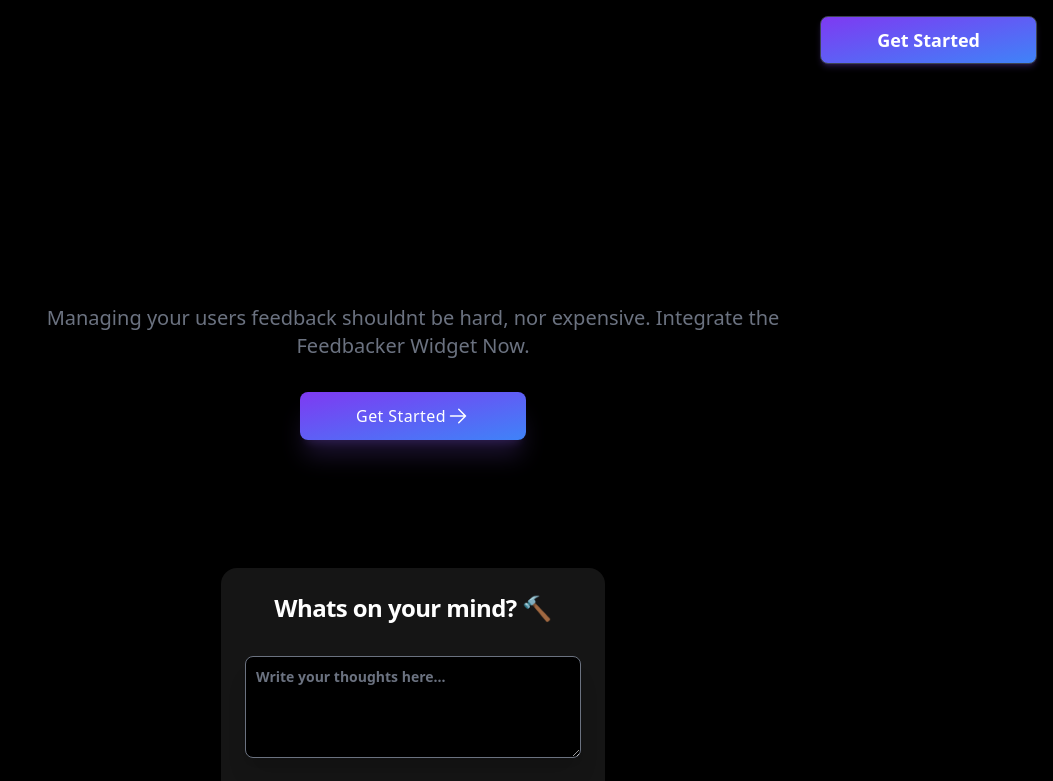
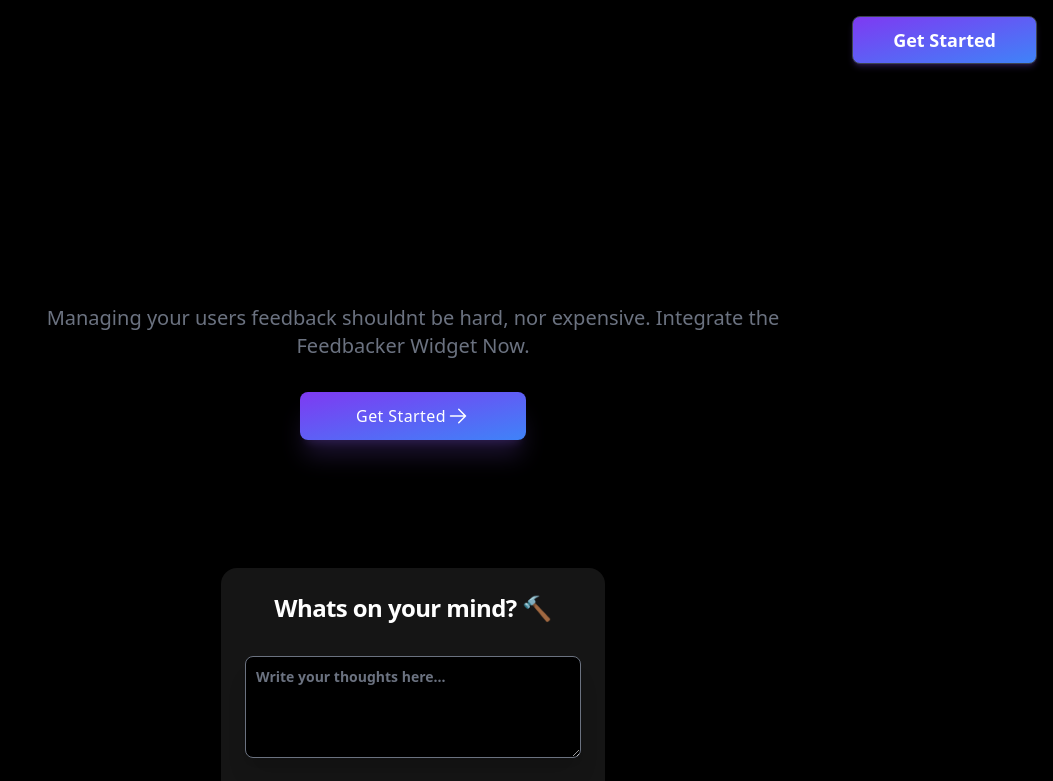
Before and after one commit to ramezj/FeedbackManager, a Next.js app: page / in a window 1280 px wide. Shown: the top 781 px of the page, without its empty margins (227-1280 px from the left). Built offline with nearby package versions, Linux system fonts and the light colour scheme.

Commit message:
tiny navbar fix

```diff
--- a/src/components/Navbar.js
+++ b/src/components/Navbar.js
@@ -113,7 +113,7 @@ const NavbarComponent = (props) => {
     </ul>
   </div>
   <div className="navbar-end space-x-3 mr-2 mt-2">
-<button onClick={redirectSignUp} type="button" className="lg:px-14 md:px-12 flex items-center justify-center shadow-md shadow-purple-500/20 text-white ml-1 btn bg-gradient-to-br from-purple-600 to-blue-500 hover:bg-gradient-to-bl normal-case text-lg">Get Started</button>
+<button onClick={redirectSignUp} type="button" className="lg:px-10 md:px-10 flex items-center justify-center shadow-md shadow-purple-500/20 text-white ml-1 btn bg-gradient-to-br from-purple-600 to-blue-500 hover:bg-gradient-to-bl normal-case text-lg">Get Started</button>
   </div>
 </div>
 </>
```
